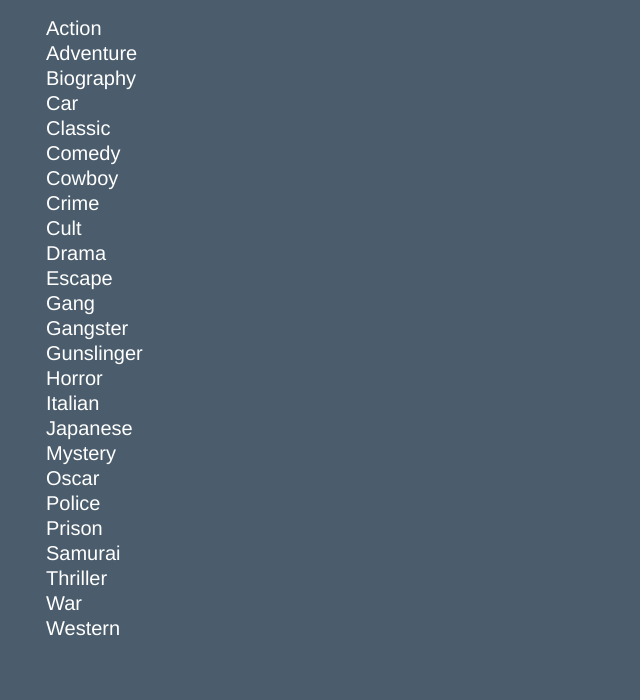
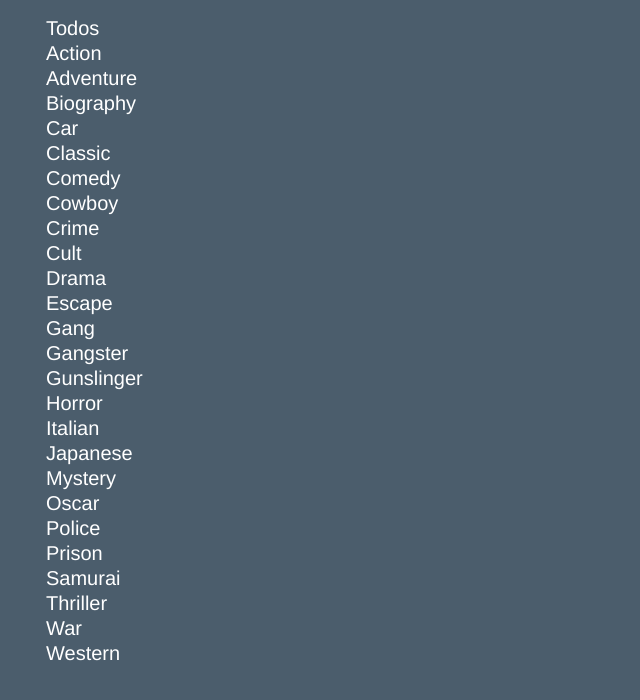
Before and after one commit to jonatahessa/ListaDeFilmes, a plain HTML site: page ListaDeFilmes_13-03-2017/index.html in a window 1280 px wide. Shown: the top 700 px of the page, without its empty margins (0-640 px from the left). Drawn offline with Linux system fonts and the light colour scheme.

Commit message:
Add new files
Dia 18 de Março de 2017.

```diff
--- a/ListaDeFilmes_13-03-2017/filmes.css
+++ b/ListaDeFilmes_13-03-2017/filmes.css
@@ -8,12 +8,10 @@ body {
 	background: hsl(207, 18%, 36%);
 }
 
-body.showTodos .todos {
-	opacity: 1;
-}
-
-body.showAction .action {
-	opacity: 1;
+body.todos article.todos,
+body.action article.action,
+body.adventure article.adventure {
+	display: inline-block;
 }
 
 body.showAdventure .adventure {
@@ -218,7 +216,7 @@ article {
 	padding-top: 200px;
 	transition: 1s;
 	float: left;
-	opacity: 0;
+	display: none;
 
 }
 
--- a/ListaDeFilmes_13-03-2017/index.html
+++ b/ListaDeFilmes_13-03-2017/index.html
@@ -9,31 +9,32 @@
 		<section class="menu">
 			<nav class="menu-flutuante">
 				<ul>
-					<li><button onclick="show(this.value);" value="showAction">Action</button></li>
-					<li><button onclick="show(this.value);" value="showAdventure"> Adventure</button></li>
-					<li><button onclick="show(this.value);" value="showBiography">Biography</button></li>
-					<li><button onclick="show(this.value);" value="showCar">Car</button></li>
-					<li><button onclick="show(this.value);" value="showClassic">Classic</button></li>
-					<li><button onclick="show(this.value);" value="showComedy">Comedy</button></li>
-					<li><button onclick="show(this.value);" value="showCowboy">Cowboy</button></li>
-					<li><button onclick="show(this.value);" value="showCrime">Crime</button></li>
-					<li><button onclick="show(this.value);" value="showCult">Cult</button></li>
-					<li><button onclick="show(this.value);" value="showDrama">Drama</button></li>
-					<li><button onclick="show(this.value);" value="showEscape">Escape</button></li>
-					<li><button onclick="show(this.value);" value="showGang">Gang</button></li>
-					<li><button onclick="show(this.value);" value="showGangster">Gangster</button></li>
-					<li><button onclick="show(this.value);" value="showGunslinger">Gunslinger</button></li>
-					<li><button onclick="show(this.value);" value="showHorror">Horror</button></li>
-					<li><button onclick="show(this.value);" value="showItalian">Italian</button></li>
-					<li><button onclick="show(this.value);" value="showJapanese">Japanese</button></li>
-					<li><button onclick="show(this.value);" value="showMystery">Mystery</button></li>
-					<li><button onclick="show(this.value);" value="showOscar">Oscar</button></li>
-					<li><button onclick="show(this.value);" value="showPolice">Police</button></li>
-					<li><button onclick="show(this.value);" value="showPrison">Prison</button></li>
-					<li><button onclick="show(this.value);" value="showSamurai">Samurai</button></li>
-					<li><button onclick="show(this.value);" value="showThriller">Thriller</button></li>
-					<li><button onclick="show(this.value);" value="showWar">War</button></li>
-					<li><button onclick="show(this.value);" value="showWestern">Western</button></li>
+					<li><button>Todos</button></li>
+					<li><button>Action</button></li>
+					<li><button> Adventure</button></li>
+					<li><button>Biography</button></li>
+					<li><button>Car</button></li>
+					<li><button>Classic</button></li>
+					<li><button>Comedy</button></li>
+					<li><button>Cowboy</button></li>
+					<li><button>Crime</button></li>
+					<li><button>Cult</button></li>
+					<li><button>Drama</button></li>
+					<li><button>Escape</button></li>
+					<li><button>Gang</button></li>
+					<li><button>Gangster</button></li>
+					<li><button>Gunslinger</button></li>
+					<li><button>Horror</button></li>
+					<li><button>Italian</button></li>
+					<li><button>Japanese</button></li>
+					<li><button>Mystery</button></li>
+					<li><button>Oscar</button></li>
+					<li><button>Police</button></li>
+					<li><button>Prison</button></li>
+					<li><button>Samurai</button></li>
+					<li><button>Thriller</button></li>
+					<li><button>War</button></li>
+					<li><button>Western</button></li>
 				</ul>
 			</nav>
 
@@ -41,7 +42,7 @@
 
 		<section class="filmes">
 
-			<article id="once-upon-a-time-west" class="todos western drama classic cowboy adventure">
+			<!--<article id="once-upon-a-time-west" class="todos western drama classic cowboy adventure">
 			<p>Once Upon a Time in the West (1968)</p>
 				<p>A mysterious stranger with a harmonica joins forces with a notorious desperado to protect a beautiful widow from a ruthless assassin working for the railroad.</p>
 			</article>
@@ -141,7 +142,8 @@
 				<p>The Deer Hunter (1978)</p>
 				<p>An in-depth examination of the ways in which the U.S. Vietnam War impacts and disrupts the lives of people in a small industrial town in Pennsylvania.</p>
 			</article>
-		</section>
-		<script src="programa.js" type="text/javascript"></script>
+		</section>-->
+		<script type="text/javascript" src="programa.js">
+		</script>
 	</body>
 </html>
--- a/ListaDeFilmes_13-03-2017/programa.js
+++ b/ListaDeFilmes_13-03-2017/programa.js
@@ -1,7 +1,92 @@
-function show(value) {
+function show(categoria) {
 	var b = document.querySelector("body");
-	b.classList.toggle(value);
+	b.classList.toggle(categoria);
+}
+
+document.querySelector("button:nth-of-type(1)").addEventListener("click",function(){show("todos")});
+
+document.querySelector("button:nth-of-type(2)").addEventListener("click",function(){show("action")});
+
+document.querySelector("button:nth-of-type(3)").addEventListener("click",function(){ligar("adventure")});
+
+document.querySelector("button:nth-of-type(4)").addEventListener("click",function(){ligar("biography")});
+
+document.querySelector("button:nth-of-type(5)").addEventListener("click",function(){ligar("car")});
+
+document.querySelector("button:nth-of-type(6)").addEventListener("click",function(){ligar("classic")});
+
+document.querySelector("button:nth-of-type(7)").addEventListener("click",function(){ligar("comedy")});
+
+document.querySelector("button:nth-of-type(8)").addEventListener("click",function(){ligar("cowboy")});
+
+document.querySelector("button:nth-of-type(9)").addEventListener("click",function(){ligar("crime")});
+
+document.querySelector("button:nth-of-type(10)").addEventListener("click",function(){ligar("cult")});
+
+document.querySelector("button:nth-of-type(11)").addEventListener("click",function(){ligar("drama")});
+
+document.querySelector("button:nth-of-type(12)").addEventListener("click",function(){ligar("escape")});
+
+document.querySelector("button:nth-of-type(13)").addEventListener("click",function(){ligar("gang")});
+
+document.querySelector("button:nth-of-type(14)").addEventListener("click",function(){ligar("gangster")});
+
+document.querySelector("button:nth-of-type(15)").addEventListener("click",function(){ligar("gunslinger")});
+
+document.querySelector("button:nth-of-type(16)").addEventListener("click",function(){ligar("horror")});
+
+document.querySelector("button:nth-of-type(17)").addEventListener("click",function(){ligar("italian")});
+
+document.querySelector("button:nth-of-type(18)").addEventListener("click",function(){ligar("japanese")});
+
+document.querySelector("button:nth-of-type(19)").addEventListener("click",function(){ligar("mystery")});
+
+document.querySelector("button:nth-of-type(20)").addEventListener("click",function(){ligar("oscar")});
+
+document.querySelector("button:nth-of-type(21)").addEventListener("click",function(){ligar("police")});
+
+document.querySelector("button:nth-of-type(22)").addEventListener("click",function(){ligar("prison")});
+
+document.querySelector("button:nth-of-type(23)").addEventListener("click",function(){ligar("samurai")});
+
+document.querySelector("button:nth-of-type(24)").addEventListener("click",function(){ligar("thriller")});
+
+document.querySelector("button:nth-of-type(25)").addEventListener("click",function(){ligar("war")});
+
+document.querySelector("button:nth-of-type(26)").addEventListener("click",function(){ligar("western")});
+
+function filme(id, titulo, sinopse, classe) {
+		this.id = id;
+		this.titulo = titulo;
+		this.sinopse = sinopse;
+		this.classe = classe;
+
+		this.mostrar = function(){
+			var article = document.createElement("article");
+			article.setAtribute("id", this.id);
+			for (var i = 0; i < this.classe; i++){
+					article.classList.add(this.classe[i]);
+			}
+	    document.querySelector("body").appendChild(article);
+
+			var p1 = document.createElement("P");
+			var titulo = document.createTextNode(this.nome);
+			p1.appendChild(titulo);
+			document.querySelector("#" + id).appendChild(p1);
+
+			var p2 = document.createElement("P");
+			var texto = document.createTextNode(this.sinopse);
+			p2.appendChild(texto);
+			document.querySelector("#" + id).appendChild(p2);
+
+		}
+
+		this.mostrar();
 
 }
 
-	window.addEventListener("click",show);
+var yojimbo = new filme("once-upon-a-time-west", "Once Upon a Time in the West (1968)", "A mysterious stranger with a harmonica joins forces with a notorious desperado to protect a beautiful widow from a ruthless assassin working for the railroad.", "todos western drama classic cowboy adventure", ["todos"]);
+
+window.addEventListener("click", show);
+
+/* adicionar um vetor 'tela', uma classe chamada filme e usar um 'if' para categorias dos filmes.*/
```
